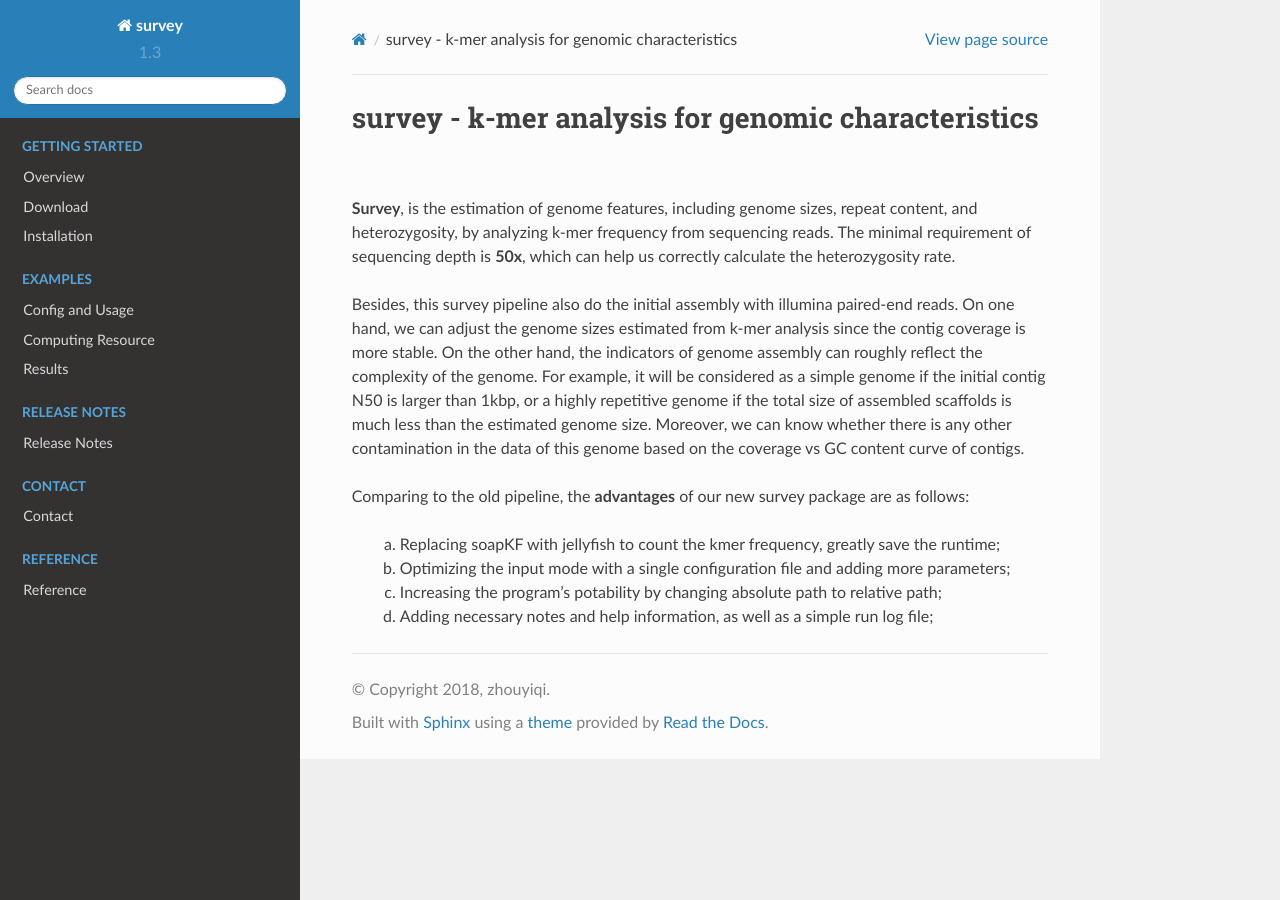
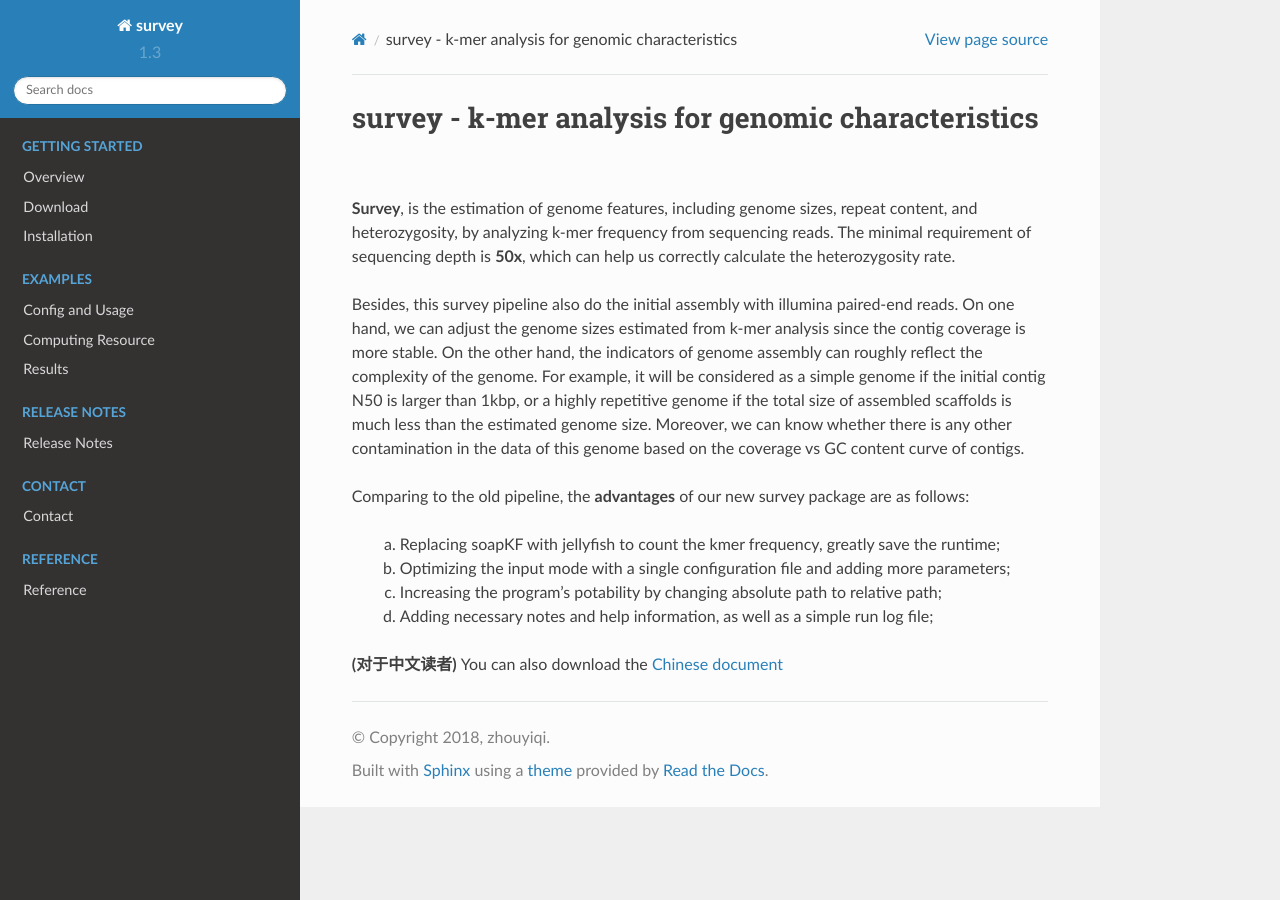
Before and after one commit to bitcometz/survey_old, a Sphinx documentation site: the page built from source/README.rst, in a window 1280 px wide. Built offline with Sphinx 7.4.7 and the Read the Docs theme 2.0.0, drawn with Linux system fonts in a browser that asks for light colours.

Commit message:
Add files via upload

```diff
--- a/source/README.rst
+++ b/source/README.rst
@@ -11,3 +11,6 @@ Comparing to the old pipeline, the **advantages** of our new survey package are
 	(b) Optimizing the input mode with a single configuration file and adding more parameters;
 	(c) Increasing the program's potability by changing absolute path to relative path;
 	(d) Adding necessary notes and help information, as well as a simple run log file;
+
+
+**(对于中文读者)** You can also download the `Chinese document <https://github.com/bitcometz/survey/raw/master/source/Survey_V1.3.docx>`__
```
